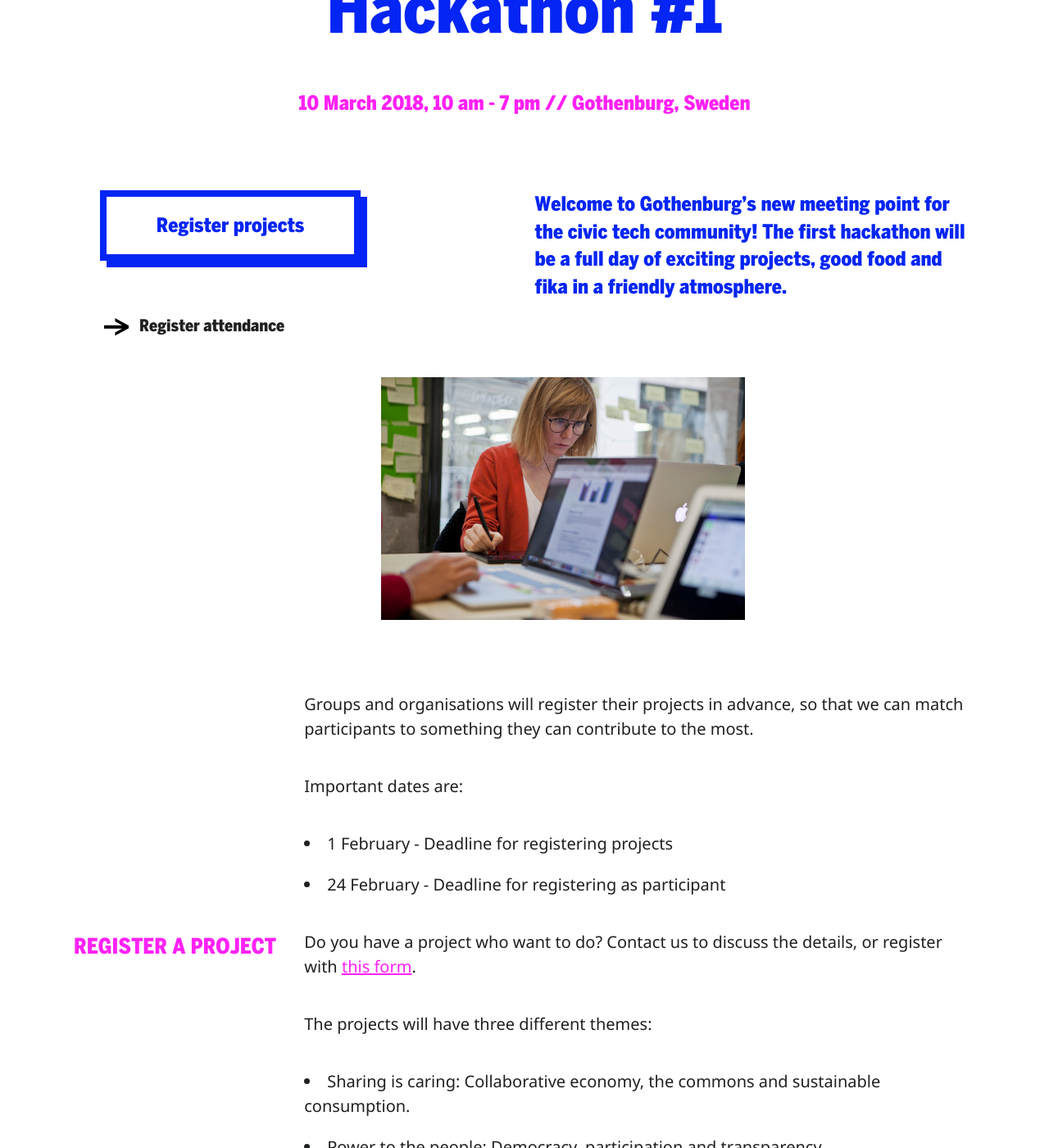
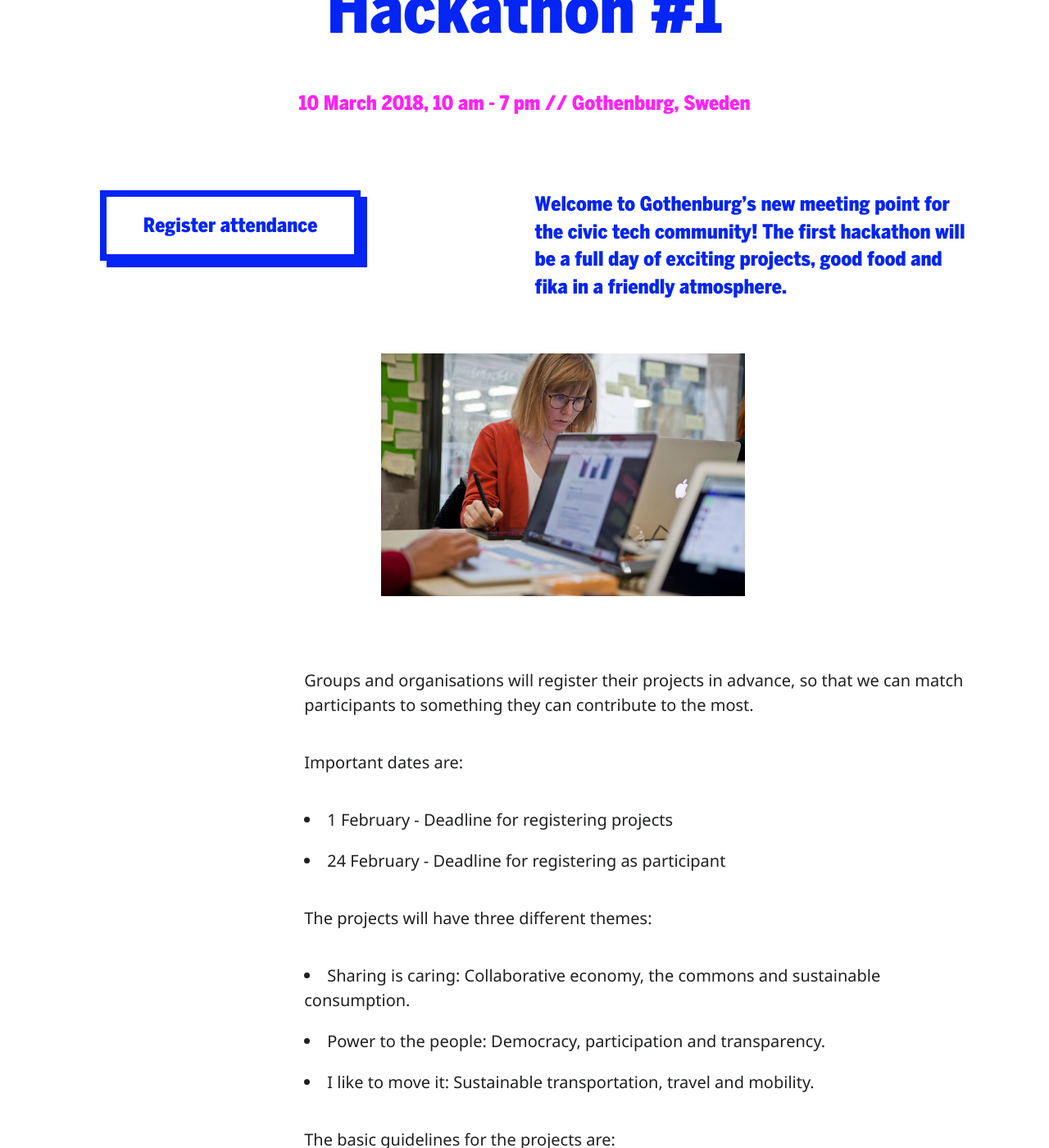
Before and after one commit to civictechsweden/civictech.se, a Jekyll site: the page built from _hackathons/hackathon-1-en.md, in a window 1280 px wide and 1400 px high, scrolled down 262 px. Shown: the whole window at 82% size. Built offline with Jekyll 4.4.1, drawn with Linux system fonts in a browser that asks for light colours; nearby versions of some CDN libraries.

Commit message:
Remove project application

```diff
--- a/_hackathons/hackathon-1-en.md
+++ b/_hackathons/hackathon-1-en.md
@@ -10,11 +10,9 @@ excerpt: "Hackathon #1 for the civic tech community of Gothenburg"
 ingress-text: Welcome to Gothenburg's new meeting point for the civic tech community! The first hackathon will be a full day of exciting projects, good food and fika in a friendly atmosphere.
 image-top: "/uploads/hackathon-1.jpg"
 links:
-- title: Register projects
-  url: https://digidemlab.typeform.com/to/Ko2mGm
-  style: button
 - title: Register attendance
   url: https://www.eventbrite.com/e/civictechgbg-hackathon-1-tickets-39479679785
+  style: button
 projects:
 - title: The Consul Citizen Platform
   text: We install, try out and translate Consul, the biggest citizen platform and most used Ruby platform in the world.
@@ -45,9 +43,6 @@ Important dates are:
 * 1 February - Deadline for registering projects
 * 24 February - Deadline for registering as participant
 
-## Register a project
-Do you have a project who want to do? Contact us to discuss the details, or register with [this form](https://digidemlab.typeform.com/to/Ko2mGm).
-
 The projects will have three different themes:
 * Sharing is caring: Collaborative economy, the commons and sustainable consumption.
 * Power to the people: Democracy, participation and transparency.
```
